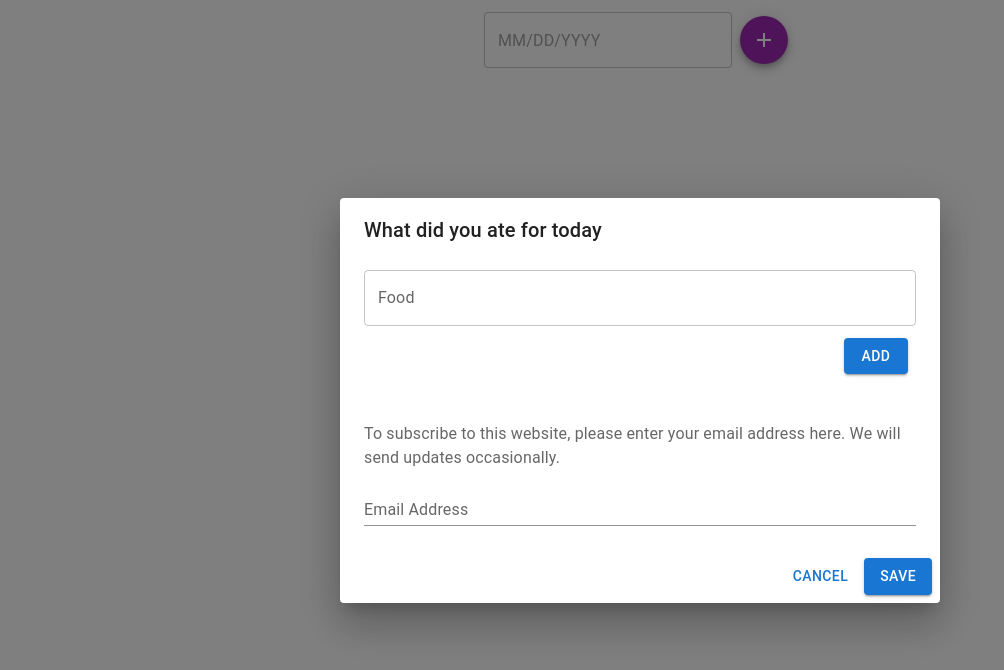
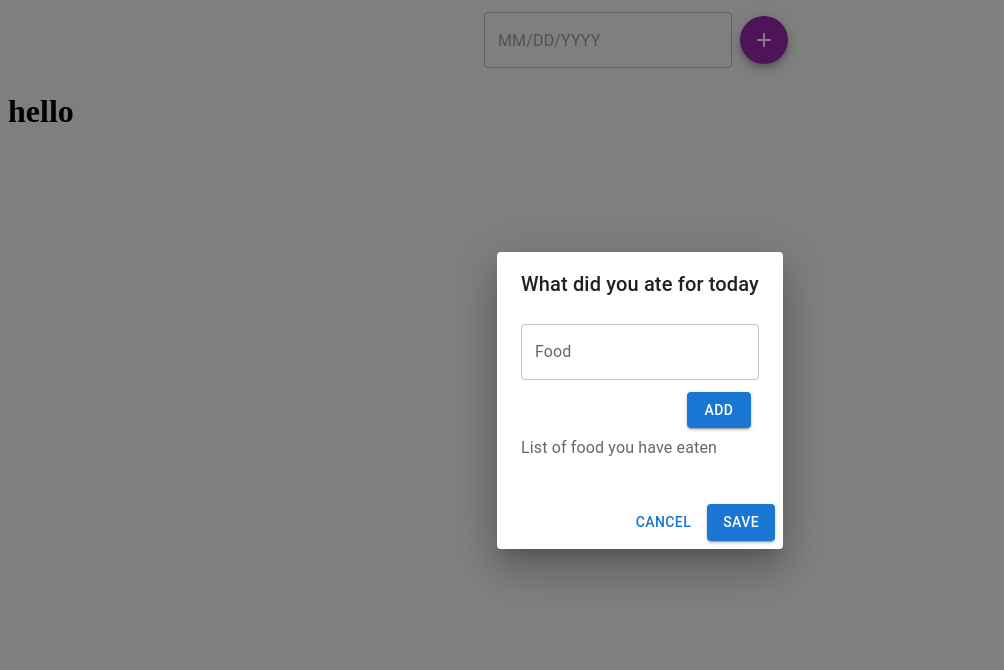
Before and after one commit to atikahnaz/Diet_Journal, a React (Vite) app: page / in a window 1280 px wide. Both pictures are taken after a click on the button "add". Shown: the top 670 px of the page, without its empty margins (0-1004 px from the left). Built offline with nearby package versions, Linux system fonts and the light colour scheme.

Commit message:
list food

```diff
--- a/package.json
+++ b/package.json
@@ -14,6 +14,7 @@
     "@emotion/styled": "^11.11.0",
     "@fontsource/roboto": "^5.0.8",
     "@mui/icons-material": "^5.14.15",
+    "@mui/joy": "^5.0.0-beta.12",
     "@mui/material": "^5.14.15",
     "@mui/styled-engine-sc": "^6.0.0-alpha.3",
     "@mui/x-date-pickers": "^6.16.3",
--- a/src/App.jsx
+++ b/src/App.jsx
@@ -1,26 +1,49 @@
-import { useState } from "react";
+import { useEffect, useState } from "react";
 import "./App.css";
 import DateSelect from "./components/DateSelect";
 import Box from "@mui/material/Box";
 import AddInput from "./components/AddInput";
+import { TextField } from "@mui/joy";
 
 function App() {
   const [text, setText] = useState("");
+  const [date, setDate] = useState("");
   const [listFood, setListFood] = useState([]);
-  const [date, setDate] = useState("");
 
   const callbackdate = (date) => {
     console.log("date " + date);
     setDate(date);
   };
 
-  const displayDate = () => {};
+  const addListFood = (data) => {
+    const newItem = {
+      id: data.id,
+      food: data.food,
+    };
+
+    setListFood([...listFood, newItem]);
+
+    console.log(data);
+    console.log(date);
+  };
+
+  useEffect(() => {
+    console.log(listFood);
+  }, [listFood]);
 
   return (
     <>
       <Box display="flex" alignItems="center" justifyContent="center">
         <DateSelect callbackdate={callbackdate} />
-        <AddInput date={date} />
+        <AddInput date={date} saveToApp={addListFood} />
+      </Box>
+      <Box>
+        <h1>hello</h1>
+        <ul>
+          {listFood.map((item, index) => (
+            <li key={index}>{item.food}</li>
+          ))}
+        </ul>
       </Box>
     </>
   );
--- a/src/components/AddInput.jsx
+++ b/src/components/AddInput.jsx
@@ -1,5 +1,5 @@
 import * as React from "react";
-import { useEffect } from "react";
+import { useEffect, useState } from "react";
 import Button from "@mui/material/Button";
 import TextField from "@mui/material/TextField";
 import Dialog from "@mui/material/Dialog";
@@ -9,10 +9,17 @@ import DialogContentText from "@mui/material/DialogContentText";
 import DialogTitle from "@mui/material/DialogTitle";
 import AddButton from "./AddButton";
 import FormInput from "./FormInput";
-import DateSelect from "./DateSelect";
+import ListFood from "./ListFood";
+import List from "@mui/material/List";
+import ListItem from "@mui/material/ListItem";
+import DeleteIcon from "@mui/icons-material/Delete";
+import Input from "@mui/joy/Input";
+import ListDivider from "@mui/joy/ListDivider";
 
-export default function AddInput({ date }) {
-  const [open, setOpen] = React.useState(false);
+export default function AddInput({ date, saveToApp }) {
+  const [open, setOpen] = useState(false);
+  const [food, setFood] = useState("");
+  const [listFood, setListFood] = useState([]);
 
   const handleClickOpen = () => {
     setOpen(true);
@@ -20,6 +27,21 @@ export default function AddInput({ date }) {
 
   const handleClose = () => {
     setOpen(false);
+  };
+
+  const testadd = () => {
+    const objectFood = {
+      id: date,
+      food: listFood,
+    };
+    saveToApp(objectFood); //callback function from app.jsx to send data
+    handleClose();
+  };
+
+  const addListFood = () => {
+    const updatedListFood = [...listFood, food];
+    setListFood(updatedListFood);
+    setFood("");
   };
 
   // show in console log when date change
@@ -30,39 +52,49 @@ export default function AddInput({ date }) {
   return (
     <div>
       <AddButton onClick={handleClickOpen} />
-
       <Dialog open={open} onClose={handleClose}>
         <DialogTitle>{`What did you ate for today ${date}`}</DialogTitle>
         <DialogContent>
-          <FormInput />
+          <TextField
+            variant="outlined"
+            label="Food"
+            multiline
+            fullWidth
+            margin="dense"
+            value={food}
+            onChange={(event) => setFood(event.target.value)}
+          ></TextField>
           <DialogActions>
-            <Button
-              variant="contained"
-              onClick={() => console.log("addButton")}
-            >
+            <Button variant="contained" onClick={addListFood}>
               Add
             </Button>
           </DialogActions>
+
+          {/* view list of food from the array listFood */}
+          <DialogContentText>List of food you have eaten</DialogContentText>
+          <List>
+            {listFood.map((food) => (
+              <>
+                <ListItem sx={{ pl: 0 }}>
+                  <Input
+                    fullWidth
+                    inset="gutter"
+                    value={food}
+                    sx={{ pl: 0 }}
+                    variant="plain"
+                  />
+                  <DeleteIcon />
+                </ListItem>
+                <ListDivider inset={"gutter"} />
+              </>
+            ))}
+          </List>
         </DialogContent>
 
-        <DialogContent>
-          <DialogContentText>
-            To subscribe to this website, please enter your email address here.
-            We will send updates occasionally.
-          </DialogContentText>
-          <TextField
-            autoFocus
-            margin="dense"
-            id="name"
-            label="Email Address"
-            type="email"
-            fullWidth
-            variant="standard"
-          />
-        </DialogContent>
+        {/*when save button click, send the list food data to the App.jsx using callback*/}
         <DialogActions>
           <Button onClick={handleClose}>Cancel</Button>
-          <Button variant="contained" onClick={handleClose}>
+          <Button variant="contained" onClick={testadd}>
             Save
           </Button>
         </DialogActions>
--- /dev/null
+++ b/src/components/ListFood.jsx
@@ -0,0 +1,31 @@
+import * as React from "react";
+import { styled } from "@mui/material/styles";
+import Box from "@mui/material/Box";
+import List from "@mui/material/List";
+import ListItem from "@mui/material/ListItem";
+import ListItemAvatar from "@mui/material/ListItemAvatar";
+import ListItemIcon from "@mui/material/ListItemIcon";
+import ListItemText from "@mui/material/ListItemText";
+import Avatar from "@mui/material/Avatar";
+import IconButton from "@mui/material/IconButton";
+import FormGroup from "@mui/material/FormGroup";
+import FormControlLabel from "@mui/material/FormControlLabel";
+import Checkbox from "@mui/material/Checkbox";
+import Grid from "@mui/material/Grid";
+import Typography from "@mui/material/Typography";
+import FolderIcon from "@mui/icons-material/Folder";
+import DeleteIcon from "@mui/icons-material/Delete";
+import { TextField } from "@mui/material";
+
+export default function ListFood() {
+  const [dense, setDense] = React.useState(false);
+  const [secondary, setSecondary] = React.useState(false);
+  return (
+    <List dense={dense}>
+      <ListItem>
+        <TextField value={"hi"} sx={{ pl: 0 }}></TextField>
+        <DeleteIcon />
+      </ListItem>
+    </List>
+  );
+}
```
Also changed, not shown: 1 other file (tests, documents, lock files or other folders).
